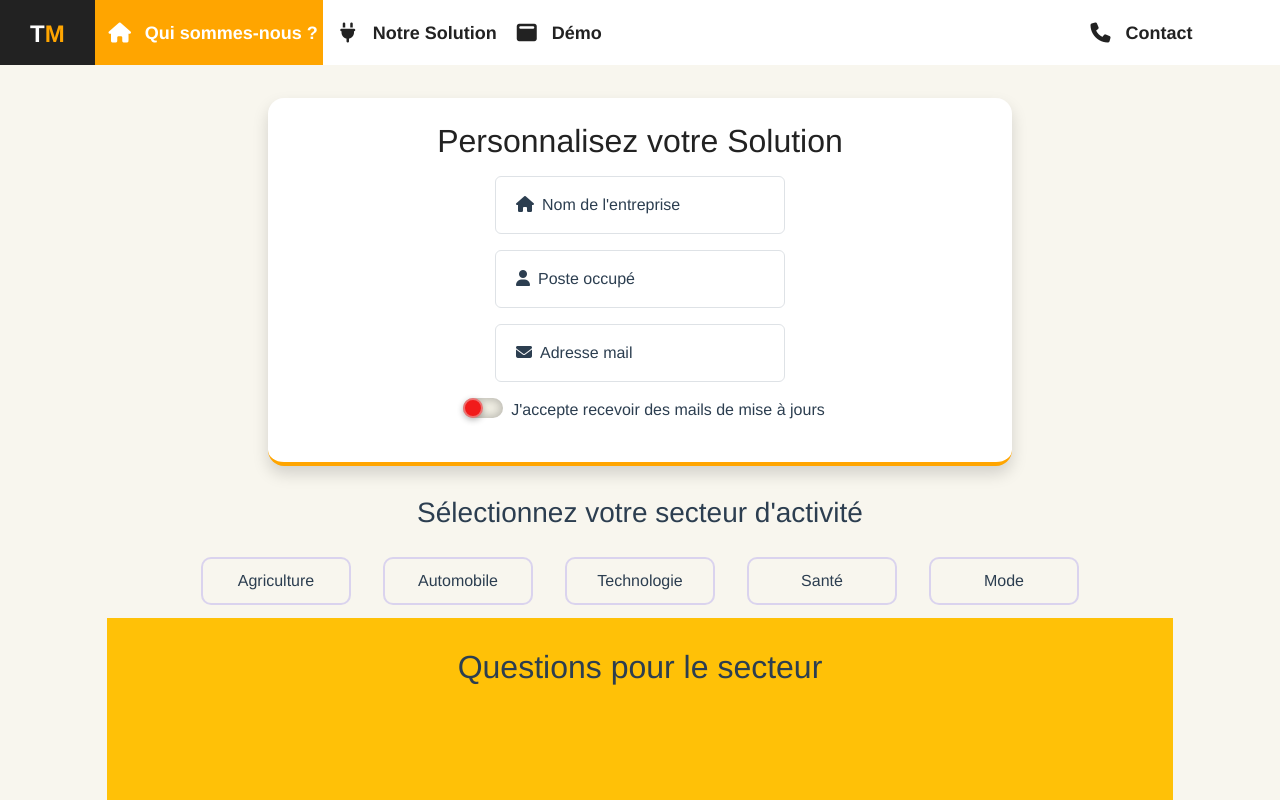
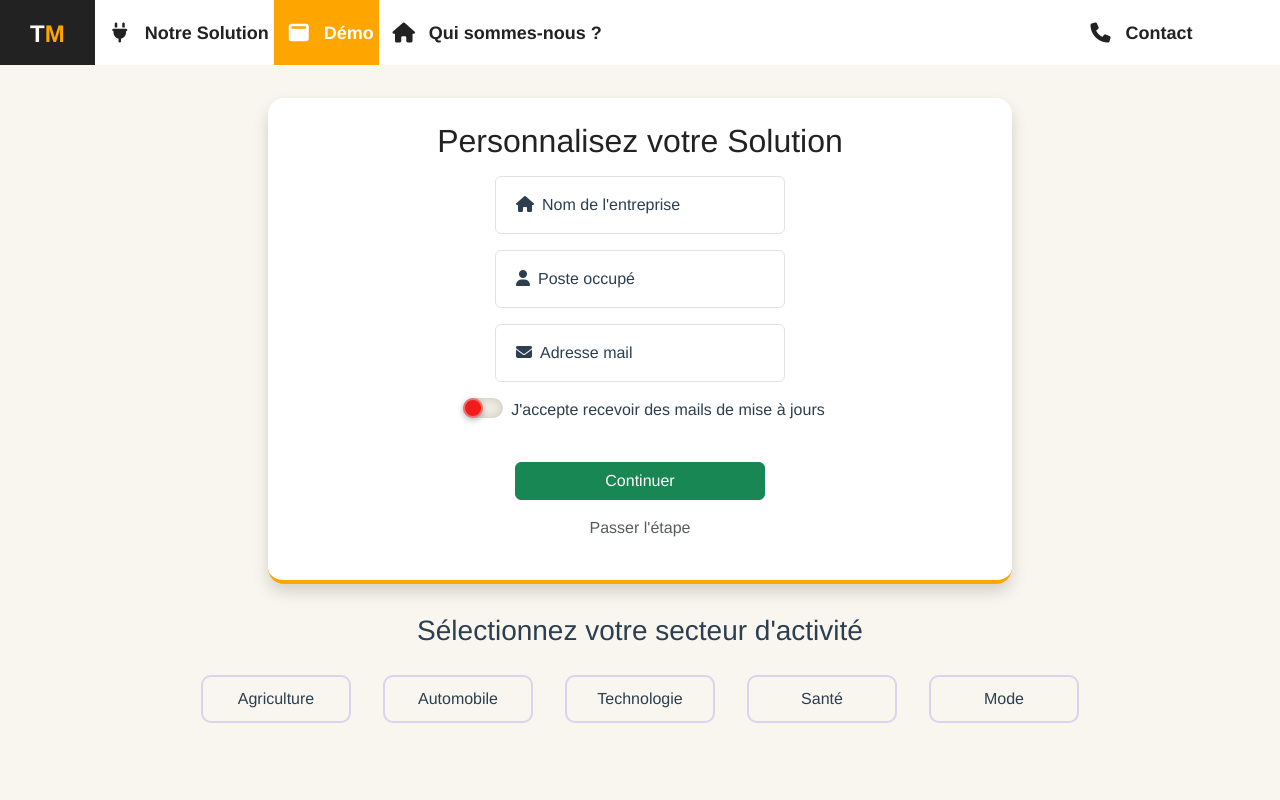
Before and after one commit to BangouraAlseny/WorkshopMDS2023, a Vue app: page / in a window 1280 px wide. Shown: the top 800 px of the page. Built offline with nearby package versions, Linux system fonts and the light colour scheme.

Commit message:
Modification | Accueil démo

```diff
--- a/src/components/AdaptativeForm.vue
+++ b/src/components/AdaptativeForm.vue
@@ -1,8 +1,8 @@
 <template>
-    <div id="uform">
+    <div id="uform" style="min-height: 100vh;">
       <div class="mb-5"></div>
       <form class="d-flex flex-column justify-content-center align-items-center">
-        <div class="container d-flex justify-content-center align-items-center flex-column">
+          <div v-if="currentContainer === 1" key="container1" class="container d-flex justify-content-center align-items-center flex-column">
             <div class="col-8 p-4 shadow rounded-4" style="background: #fff; border-bottom: solid orange 4px;">
               <h2 class="mb-3" style="color: #222">Personnalisez <span class="title_underline">votre Solution</span></h2>
                   <!-- formulaire -->
@@ -23,6 +23,10 @@
                         <label class="switch mx-2"><input type="checkbox" />    <div></div>
                         </label>
                         <p>J'accepte recevoir des mails de mise à jours</p>
+                    </div>
+                    <div class="d-flex flex-column justify-items-around align-content-center mt-4" style="width: 250px;">
+                      <button @click="transitionToContainer(2)" class="btn btn-success mb-3">Continuer</button>
+                      <p class="text-muted">Passer l'étape</p>
                     </div>
                   </div>
                 </div>
@@ -47,36 +51,11 @@
               </div>
           </div>
 
-        <div style="height: 70vh;" class="bg-warning col-10">
-          <div :class="[selectedSector + '-section', 'section']">
-            <h2>Questions pour le secteur {{ selectedSector }}</h2>
-            <div v-for="(question, index) in getQuestions(selectedSector)" :key="index" v-show="currentQuestion === index">
-              <p>{{ question.label }}</p>
-              <template v-if="question.type === 'radio'">
-                  <div class="d-flex justify-content-center flex-wrap">
-                      <div v-for="(option, optionIndex) in question.options" :key="optionIndex">
-                          <label>
-                            <input :type="question.type" :name="'question-' + index" :value="option" v-model="question.answers[selectedSector]" @change="nextQuestion" hidden />
-                            <div class="card m-3 justify-content-center align-item-center" style="width: 150px; height: 150px;">{{ option }}</div>
-                          </label>
+          <div v-if="currentContainer === 2" key="container2" class="container bg-warning">
+            <p>LOADEEEEEEEEEER</p>
+            <p>*bruit de féraille*</p>
+            <p>*marteau qui tappe*</p>
           </div>
-                  </div>
-              </template>
-              <template v-else-if="question.type === 'select'">
-                <select v-model="question.answers[selectedSector]" @change="nextQuestion">
-                  <option value="">Choisissez une réponse</option>
-                  <option v-for="(option, optionIndex) in question.options" :key="optionIndex" :value="option">{{ option }}</option>
-                </select>
-              </template>
-            </div>
-          </div>
-        </div>
-
-        <div v-if="remainingQuestions === 0">
-          <p>Vous avez répondu à toutes les questions requises.</p>
-        </div>
-
-        <button @click="submitForm" v-if="remainingQuestions === 0">Prise de contact</button>
       </form>
     </div>
   </template>
@@ -87,6 +66,7 @@
       return {
         selectedSector: '',
         currentQuestion: 0,
+        currentContainer: 1,
         sectors: [
           { label: 'Agriculture', value: 'agriculture' },
           { label: 'Automobile', value: 'automobile' },
@@ -139,6 +119,12 @@
       }
     },
     methods: {
+      transitionToContainer(containerNumber) {
+        this.currentContainer = containerNumber;
+      },
+      resetContainers() {
+        this.currentContainer = 1;
+      },
       submitForm() {
         alert('Formulaire soumis avec succès!');
         // ici pour envoyer la requête au serveur etc..
@@ -163,6 +149,14 @@
   --custom-ease-out: cubic-bezier(0.165, 0.84, 0.44, 1);
 }
 
+/* transitions */
+/* fade */
+.fade-enter-active, .fade-leave-active {
+  transition: opacity 0.5s;
+}
+.fade-enter, .fade-leave-to {
+  opacity: 0;
+}
 
   #uform{
     padding-top: 50px;
@@ -279,7 +273,7 @@
   height: 1em;
   width: 2em;
   background: #ece8d599;
-  box-shadow: inset #22222245 0 0 10px 2px;
+  box-shadow: inset #2222222a 0 0 10px 2px;
   border-radius: 1em;
 }
 
--- a/src/components/NavBar.vue
+++ b/src/components/NavBar.vue
@@ -7,15 +7,15 @@
                   <h2><span style="color:#fff">T</span><span style="color:orange">M</span></h2>
               </div>
               <ul class="sidebar-nav">
-                  <li class="active">
-                  <a href="#" title="Accueil"><i class="fa fa-home"></i>Qui sommes-nous ?</a>
-                  </li>
-                  <li>
+                <li>
                   <a href="#" title="Modules"><i class="fa fa-plug"></i>Notre Solution</a>
-                  </li>
-                  <li>
+                </li>
+                <li class="active">
                   <a href="#" title="Demo"><i class="fa fa-window-maximize"></i>Démo</a>
-                  </li>
+                </li>
+                <li>
+                <a href="#" title="Accueil"><i class="fa fa-home"></i>Qui sommes-nous ?</a>
+                </li>
               </ul>
               <div class="position-absolute top-50 translate-middle" style="right: 0; position: block;
     width: -moz-max-content;
```
Lines whose indentation alone changed are shown as unchanged.
